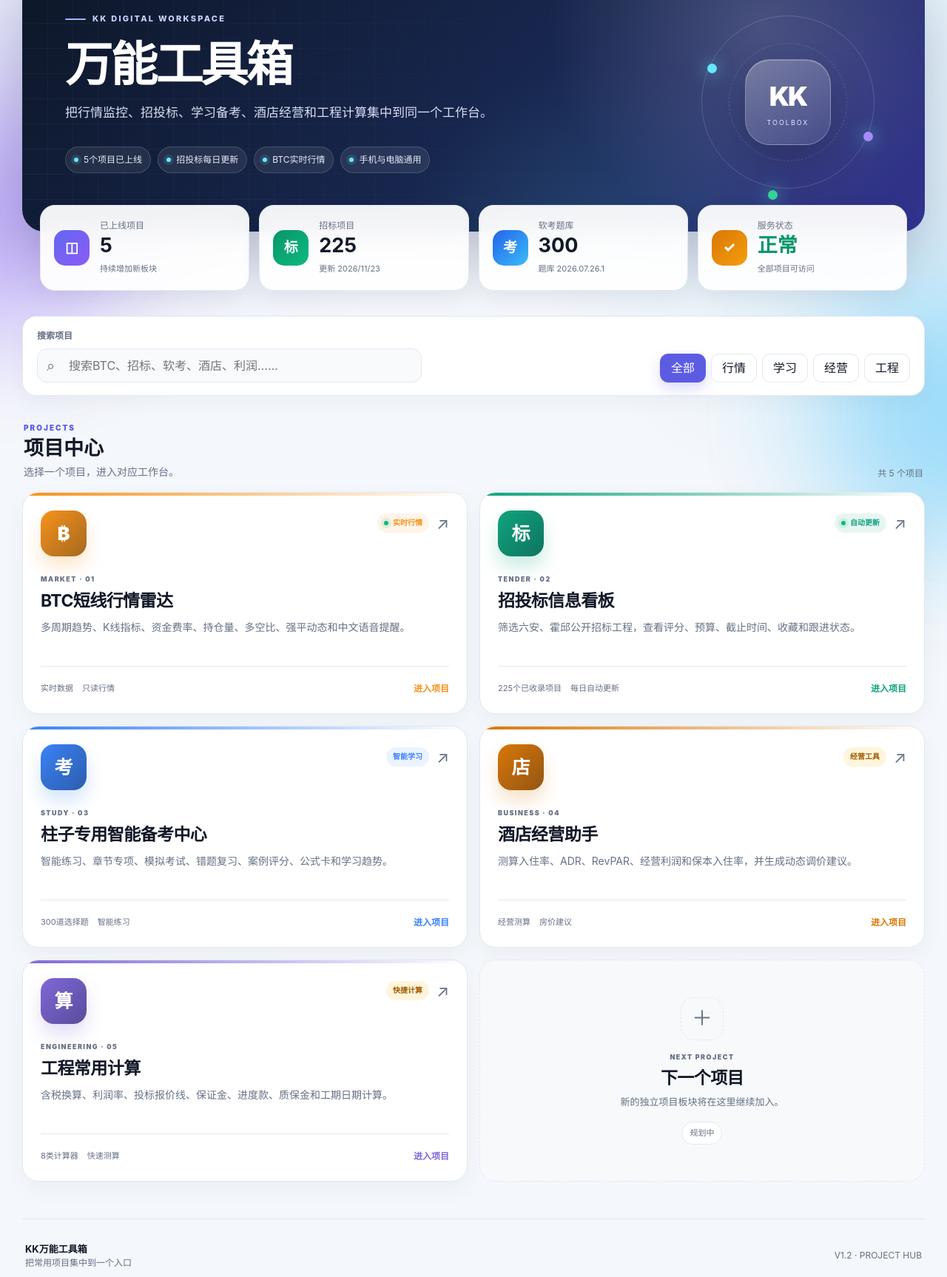
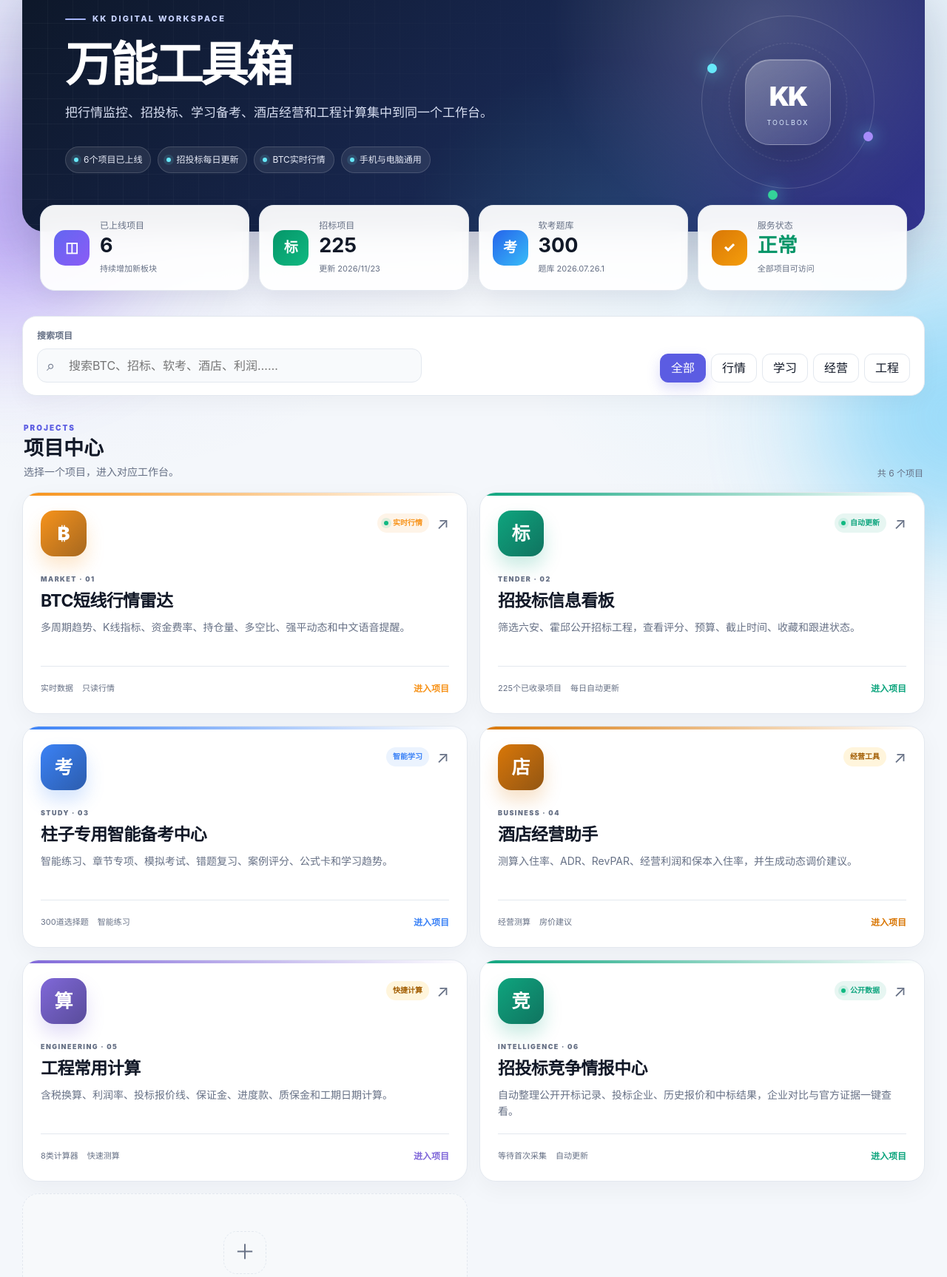
Before and after one commit to 5214441/ruankao-quiz, a plain HTML site: page index.html in a window 1280 px wide. Shown: the part 136-1862 px from the top of the page at 74% size. Drawn offline with Linux system fonts and the light colour scheme.

Commit message:
portal: add KK bid competitor intelligence as sixth toolbox module

```diff
--- a/index.html
+++ b/index.html
@@ -4,7 +4,7 @@
   <meta charset="utf-8">
   <meta name="viewport" content="width=device-width,initial-scale=1,viewport-fit=cover">
   <meta name="theme-color" content="#0b1220">
-  <meta name="description" content="KK万能工具箱：BTC行情、招投标、智能备考、酒店经营和工程计算。">
+  <meta name="description" content="KK万能工具箱：BTC行情、招投标、竞争对手情报、智能备考、酒店经营和工程计算。">
   <link rel="manifest" href="manifest.webmanifest">
   <link rel="icon" href="icons/toolbox.svg" type="image/svg+xml">
   <link rel="stylesheet" href="assets/portal.css?v=1.2.0">
@@ -34,7 +34,7 @@
         <h1>万能工具箱</h1>
         <p>把行情监控、招投标、学习备考、酒店经营和工程计算集中到同一个工作台。</p>
         <div class="hero-chips">
-          <span><i></i> 5个项目已上线</span><span><i></i> 招投标每日更新</span><span><i></i> BTC实时行情</span><span><i></i> 手机与电脑通用</span>
+          <span><i></i> 6个项目已上线</span><span><i></i> 招投标每日更新</span><span><i></i> BTC实时行情</span><span><i></i> 手机与电脑通用</span>
         </div>
       </div>
       <div class="hero-visual" aria-hidden="true">
@@ -46,7 +46,7 @@
 
     <main>
       <section class="overview" aria-label="工具箱概览">
-        <article class="overview-card"><div class="overview-icon indigo">◫</div><div><span>已上线项目</span><strong id="moduleCount">5</strong><small>持续增加新板块</small></div></article>
+        <article class="overview-card"><div class="overview-icon indigo">◫</div><div><span>已上线项目</span><strong id="moduleCount">6</strong><small>持续增加新板块</small></div></article>
         <article class="overview-card"><div class="overview-icon emerald">标</div><div><span>招标项目</span><strong id="tenderCount">—</strong><small id="tenderUpdated">正在读取</small></div></article>
         <article class="overview-card"><div class="overview-icon blue">考</div><div><span>软考题库</span><strong id="questionCount">—</strong><small id="questionVersion">正在读取</small></div></article>
         <article class="overview-card"><div class="overview-icon amber">✓</div><div><span>服务状态</span><strong class="status-text">正常</strong><small>全部项目可访问</small></div></article>
@@ -60,7 +60,7 @@
       </section>
 
       <section class="projects-section">
-        <div class="section-heading"><div><span class="section-kicker">PROJECTS</span><h2>项目中心</h2><p>选择一个项目，进入对应工作台。</p></div><span class="section-count">共 5 个项目</span></div>
+        <div class="section-heading"><div><span class="section-kicker">PROJECTS</span><h2>项目中心</h2><p>选择一个项目，进入对应工作台。</p></div><span class="section-count">共 6 个项目</span></div>
         <div id="toolGrid" class="tool-grid">
           <a class="tool-card btc-card" href="apps/btc/" data-category="market business" data-keywords="BTC 比特币 行情 合约 K线 资金费率 持仓量 多空比 爆仓 语音提醒 技术分析">
             <div class="card-accent"></div><div class="card-top"><div class="project-icon btc">₿</div><div class="card-badges"><span class="badge live"><i></i> 实时行情</span><span class="card-arrow">↗</span></div></div>
@@ -92,15 +92,20 @@
             <div class="card-footer"><span>8类计算器</span><span>快速测算</span><b>进入项目</b></div>
           </a>
 
+          <a class="tool-card tender-card" href="apps/competitors/" data-category="engineering business" data-keywords="竞争对手 企业 情报 开标 报价 中标结果 霍邱 六安 工程 招投标">
+            <div class="card-accent"></div><div class="card-top"><div class="project-icon tender">竞</div><div class="card-badges"><span class="badge live"><i></i> 公开数据</span><span class="card-arrow">↗</span></div></div>
+            <div class="card-content"><span class="project-code">INTELLIGENCE · 06</span><h3>招投标竞争情报中心</h3><p>自动整理公开开标记录、投标企业、历史报价和中标结果，企业对比与官方证据一键查看。</p></div>
+            <div class="card-footer"><span id="competitorCardCount">等待首次采集</span><span>自动更新</span><b>进入项目</b></div>
+          </a>
           <article class="tool-card coming-card" aria-label="更多项目建设中"><div class="coming-inner"><div class="coming-icon">＋</div><span class="project-code">NEXT PROJECT</span><h3>下一个项目</h3><p>新的独立项目板块将在这里继续加入。</p><span class="coming-status">规划中</span></div></article>
         </div>
         <div id="emptyState" class="empty hidden"><div class="empty-icon">⌕</div><h3>没有找到相关项目</h3><p>换一个关键词或分类试试。</p></div>
       </section>
     </main>
 
-    <footer><div><b>KK万能工具箱</b><span>把常用项目集中到一个入口</span></div><span>V1.2 · PROJECT HUB</span></footer>
+    <footer><div><b>KK万能工具箱</b><span>把常用项目集中到一个入口</span></div><span>V1.3 · PROJECT HUB</span></footer>
   </div>
   <div id="toast" class="toast hidden"></div>
-  <script src="assets/portal.js?v=1.2.0" defer></script>
+  <script src="assets/portal.js?v=1.3.0" defer></script>
 </body>
 </html>
```
